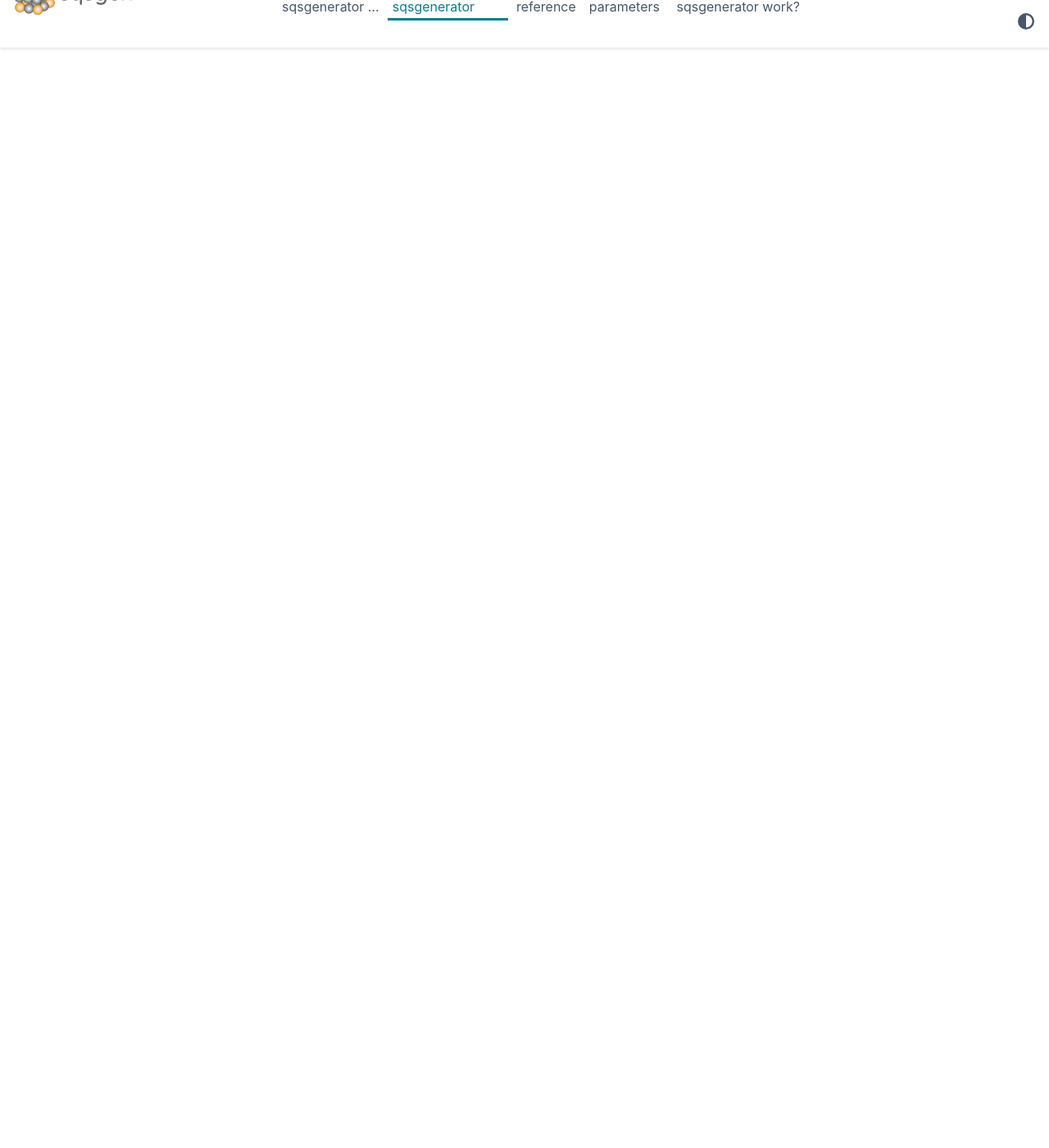
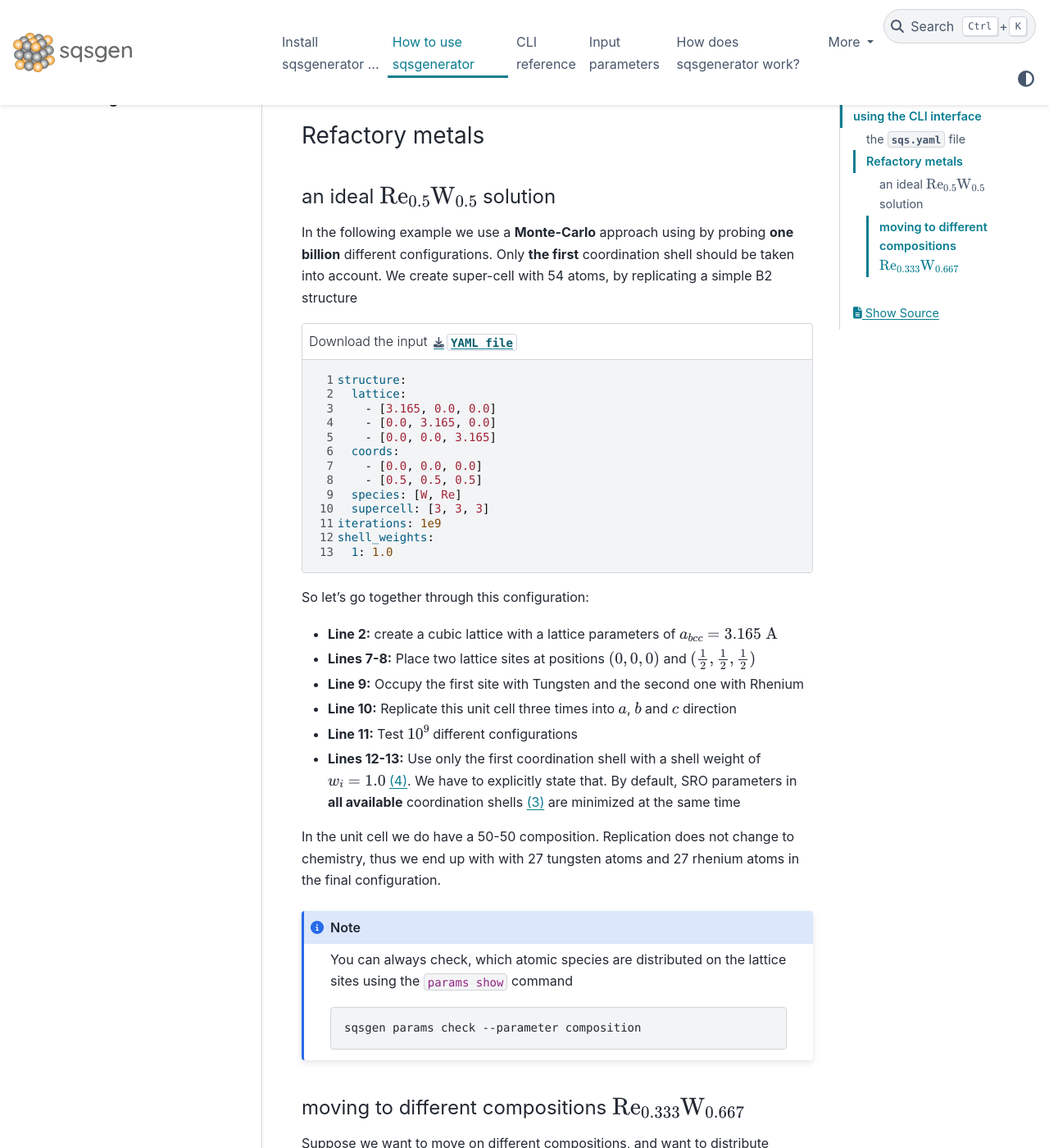
Before and after one commit to dgehringer/sqsgenerator, a Sphinx documentation site: the page built from docs/source/how_to.md, in a window 1280 px wide and 1400 px high, scrolled down 1498 px. Shown: the whole window at 82% size. Built offline with Sphinx 7.4.7 and the PyData theme 0.15.4, drawn with Linux system fonts in a browser that asks for light colours; the version number is read from the project's files by our own code; before the commit the page ends 1556 px from its top, so only the background shows below that; some of the changed text lies outside the part shown.

Commit message:
:memo: added examples to how_to.md :bento: added example assets do docs

`````diff
--- a/docs/source/examples/re-w.sqs.yaml
+++ b/docs/source/examples/re-w.first.yaml
@@ -1,9 +1,5 @@
-
 structure:
-  supercell:
-    - 5
-    - 5
-    - 5
+  supercell: [3, 3, 3]
   lattice:
     - [3.165, 0.0, 0.0]
     - [0.0, 3.165, 0.0]
@@ -11,6 +7,7 @@
   coords:
     - [0.0, 0.0, 0.0]
     - [0.5, 0.5, 0.5]
-  species:
-    - W
-    - Re
+  species: [W, Re]
+iterations: 1e9
+shell_weights:
+  1: 1.0
--- /dev/null
+++ b/docs/source/examples/re-w.second.yaml
@@ -0,0 +1,10 @@
+structure:
+  supercell: [3, 3, 3]
+  file: b2.vasp
+  reader: pymatgen
+iterations: 1e9
+shell_weights:
+  1: 1.0
+composition:
+  Re: 18
+  W: 36
--- a/docs/source/how_to.md
+++ b/docs/source/how_to.md
@@ -12,7 +12,7 @@
 Once you have managed to {ref}`install <installation_guide>` `sqsgenerator` you should have a command `sqsgen` available
 in your shell.
 
-Make sure you can call the `sqsgen` command before starting off, using
+Make sure you can call the `sqsgen` command before you start, using
 
 ```{code-block} bash
 sqsgen --version
@@ -20,16 +20,27 @@
 
 which should plot version information about `sqsgenerator` and also its dependencies.
 
+### the `sqs.yaml` file
+
+`sqsgenerator` uses a `dict`-like configuration, to store the parameters used for the iteration/analysis process. By
+default the program assumes the configuration to be stored in a YAML file.
+
+YAML is easy to read and write by humans. On this tutorial site we will focus on setting up proper `sqs.yaml` input
+files.
+
+Most of the CLI commands which require an input settings file. However, specifying an file is always optional, since
+`sqsgenerator` will always look for a default file name `sqs.yaml` in the **current directory**.
+
+`sqsgenerator` an also read more formats, which can store Python `dict`s, such as **JSON** and **pickle**. Therefore,
+all commands which require a settings file also do have an `--input-fomat` (`-if`) option, which instruct the program
+to use different file-formats. For more infos please have look at the {ref}`CLI Reference <cli_reference>`.
 
 
 ````{note}
 
-`sqsgenerator` uses a `dict`-like configuration, to store the parameters used for the iteration/analysis process. By
-default the program assumes the configuration to be stored in a YAML file.
+Most of `sqsgen`'s subcommands need such an input file to obtain the parameters.
 
-Therefore, most of `sqsgen`'s subcommands need such an input file to obtain the parameters.
-
-By default the program searches for a file named **sqs.yaml** in the directory where it is executed
+By default the program searches for a file named `sqs.yaml` in the directory where it is executed
 You can always specify a different one in case you want the program to execute a different one.
 
 ```{code-block} bash
@@ -42,5 +53,84 @@
 
 ````
 
-We will go through the functionality of `sqsgenerator` using examples!
-### Refactory metals - an ideal $\text{Re}_{0.5}\text{W}_{0.5}$
+### Refactory metals
+
+#### an ideal $\text{Re}_{0.5}\text{W}_{0.5}$ solution
+
+In the following example we use a **Monte-Carlo** approach using by probing **one billion** different configurations.
+Only **the first** coordination shell should be taken into account. We create super-cell with 54 atoms, by replicating
+a simple B2 structure
+
+```{code-block} yaml
+---
+lineno-start: 1
+caption: |
+    Download the input {download}`YAML file <examples/re-w.first.yaml>`
+---
+structure:
+  lattice:
+    - [3.165, 0.0, 0.0]
+    - [0.0, 3.165, 0.0]
+    - [0.0, 0.0, 3.165]
+  coords:
+    - [0.0, 0.0, 0.0]
+    - [0.5, 0.5, 0.5]
+  species: [W, Re]
+  supercell: [3, 3, 3]
+iterations: 1e9
+shell_weights:
+  1: 1.0
+```
+
+So let's go together through this configuration:
+
+  - **Line 2:** create a cubic lattice with a lattice parameters of $a_{bcc} = 3.165\;\text{A}$
+  - **Lines 7-8:** Place two lattice sites at positions $(0,0,0)$ and $(\tfrac{1}{2}, \tfrac{1}{2}, \tfrac{1}{2})$
+  - **Line 9:** Occupy the first site with Tungsten and the second one with Rhenium
+  - **Line 10:** Replicate this unit cell three times into $a$, $b$ and $c$ direction
+  - **Line 11:** Test $10^9$ different configurations
+  - **Lines 12-13:** Use only the first coordination shell with a shell weight of $w_i=1.0$ {eq}`eqn:objective`. We have
+    to explicitly state that. By default, SRO parameters in **all available** coordination shells {eq}`eqn:wc-sro-multi`
+    are minimized at the same time
+
+In the unit cell we do have a 50-50 composition. Replication does not change to chemistry, thus we end up with with 27
+tungsten atoms and 27 rhenium atoms in the final configuration.
+
+````{note}
+
+You can always check, which atomic species are distributed on the lattice sites using the `params show` command
+
+```{code-block} bash
+sqsgen params check --parameter composition
+```
+
+````
+
+#### moving to different compositions $\text{Re}_{0.333}\text{W}_{0.667}$
+
+Suppose we want to move on different compositions, and want to distribute different numbers of tungsten and rhenium.
+In this case we have to explicitly specify a `composition` {ref}`parameter <input-param-composition>`. Using this
+directive we can exactly specify **which** and **how many** atoms should be distributed. We will slightly modify the
+example from above.
+
+```{warning} Package dependencies
+In order to run this example you need to have either `ase` or `pymatgen` installed.
+See {ref}`optional dependencies <optional-dependencies>` for more information
+```
+
+```{code-block} yaml
+---
+lineno-start: 1
+caption: |
+    Download the {download}`YAML file <examples/re-w.second.yaml>` and the {download}`B2 structure file <examples/b2.vasp>`
+---
+structure:
+  supercell: [3, 3, 3]
+  file: b2.vasp
+iterations: 1e9
+shell_weights:
+  1: 1.0
+composition:
+  Re: 18
+  W: 36
+```
`````
Also changed, not shown: docs/source/input_parameters.md (+1 -0 lines), docs/source/installation_guide.md (+1 -0 lines), 1 other file.
